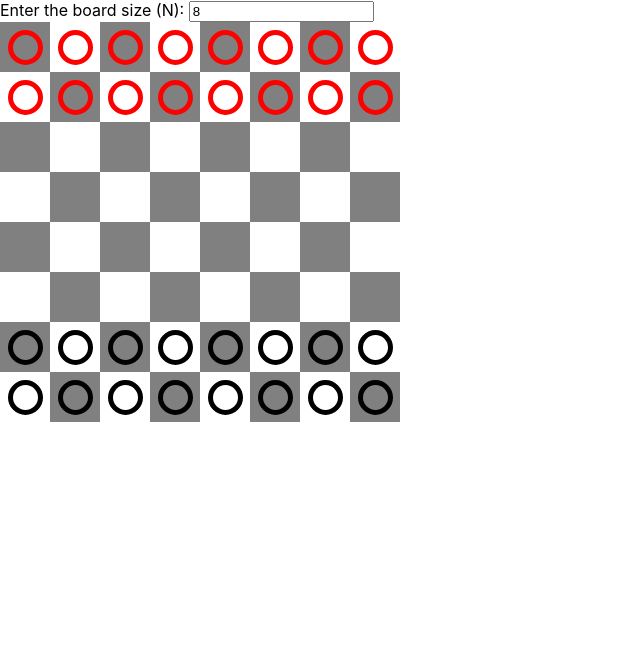
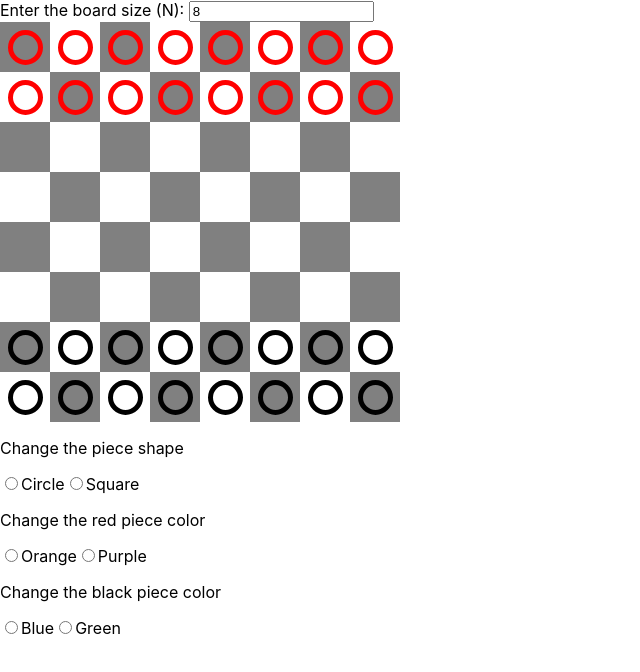
Before and after one commit to jshamoo/checkered-board, a React (Create React App) app: page / in a window 1280 px wide. Shown: the top 672 px of the page, without its empty margins (0-640 px from the left). Built offline with nearby package versions, Linux system fonts and the light colour scheme.

Commit message:
added control panel to change color and shape

```diff
--- a/src/App.css
+++ b/src/App.css
@@ -1,3 +1,9 @@
+:root {
+  --blackPieceColor: black;
+  --redPieceColor: red;
+  --shape: 50%;
+}
+
 .root {
   margin: 0;
   padding: 0;
@@ -34,13 +40,13 @@
 .red-piece {
   height: 25px;
   width: 25px;
-  border-radius: 50%;
-  border: 5px solid red;
+  border-radius: var(--shape);
+  border: 5px solid var(--redPieceColor);
 }
 
 .black-piece {
   height: 25px;
   width: 25px;
-  border-radius: 50%;
-  border: 5px solid black;
+  border-radius: var(--shape);
+  border: 5px solid var(--blackPieceColor);
 }
--- a/src/App.js
+++ b/src/App.js
@@ -1,6 +1,6 @@
 import React from 'react';
 import Input from './components/Input';
-
+import ControlPanel from './components/ControlPanel';
 import './App.css';
 
 class App extends React.Component {
@@ -41,6 +41,7 @@ class App extends React.Component {
         <div className="board">
           {this.createBoard()}
         </div>
+        <ControlPanel />
       </div>
     )
   }
--- /dev/null
+++ b/src/components/ControlPanel.js
@@ -0,0 +1,45 @@
+import React from 'react';
+
+class ControlPanel extends React.Component {
+
+  handleChange(e) {
+    console.log(e.target.name, e.target.value)
+    if (e.target.name === 'redPieceColor' || e.target.name === 'blackPieceColor') {
+      document.documentElement.style.setProperty(`--${e.target.name}`, `${e.target.value}`)
+    } else {
+      if (e.target.value === 'circle') {
+        document.documentElement.style.setProperty(`--${e.target.name}`, `50%`)
+      } else {
+        document.documentElement.style.setProperty(`--${e.target.name}`, `0%`)
+      }
+    }
+  }
+
+  render() {
+    return (
+      <div className="controls" onChange={e => this.handleChange(e)}>
+        <div className="shape-control">
+          <p>Change the piece shape</p>
+          <input type="radio" id="circle" name="shape" value="circle" />
+          <label forid="circle">Circle</label>
+          <input type="radio" id="square" name="shape" value="square" />
+          <label forid="square">Square</label>
+        </div>
+        <div className="color-control">
+          <p>Change the red piece color</p>
+          <input type="radio" id="orange" name="redPieceColor" value="orange" />
+          <label forid="orange">Orange</label>
+          <input type="radio" id="purple" name="redPieceColor" value="purple" />
+          <label forid="purple">Purple</label>
+          <p>Change the black piece color</p>
+          <input type="radio" id="blue" name="blackPieceColor" value="blue" />
+          <label forid="blue">Blue</label>
+          <input type="radio" id="green" name="blackPieceColor" value="green" />
+          <label forid="green">Green</label>
+        </div>
+      </div>
+    )
+  }
+}
+
+export default ControlPanel;
```
